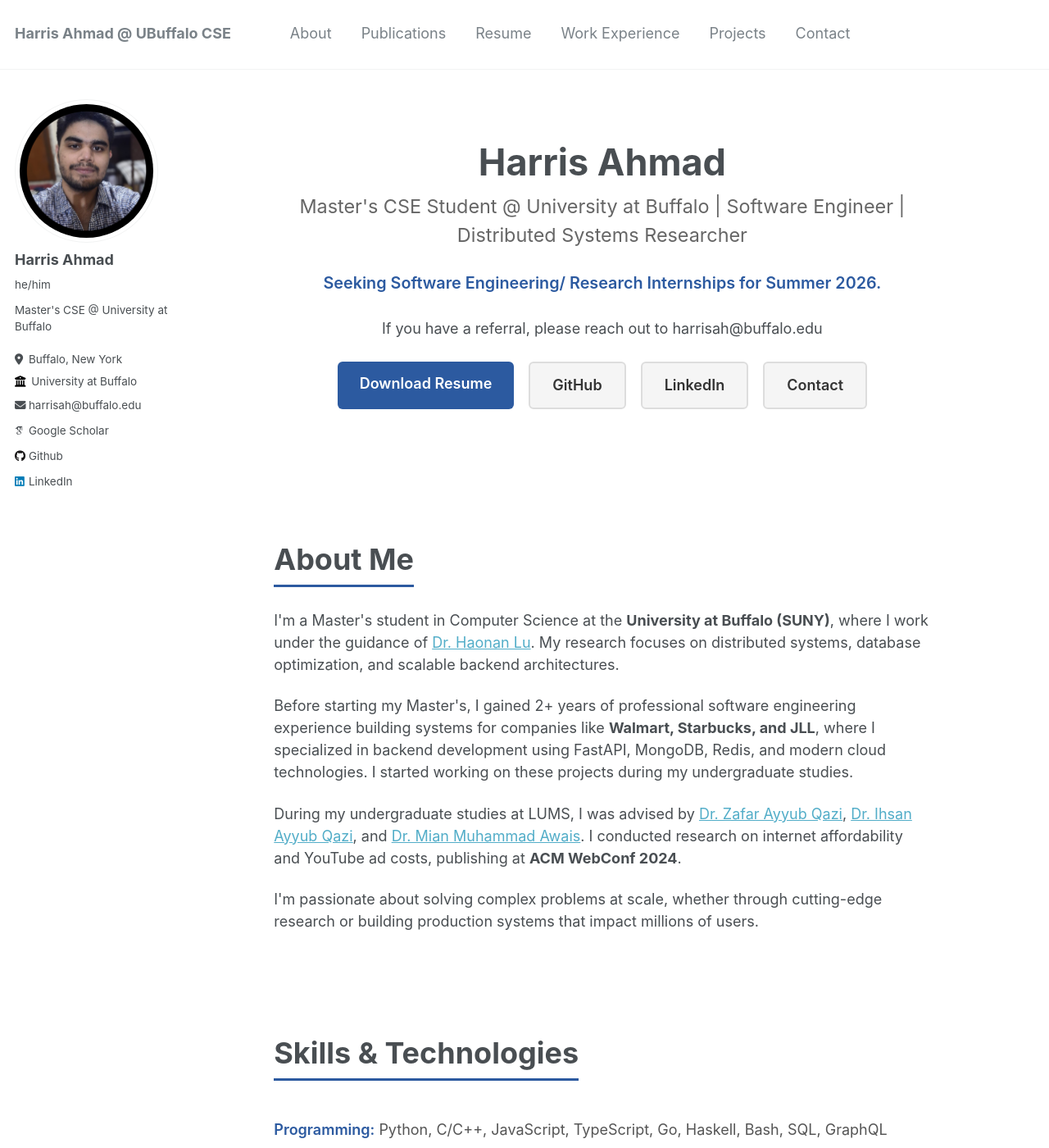
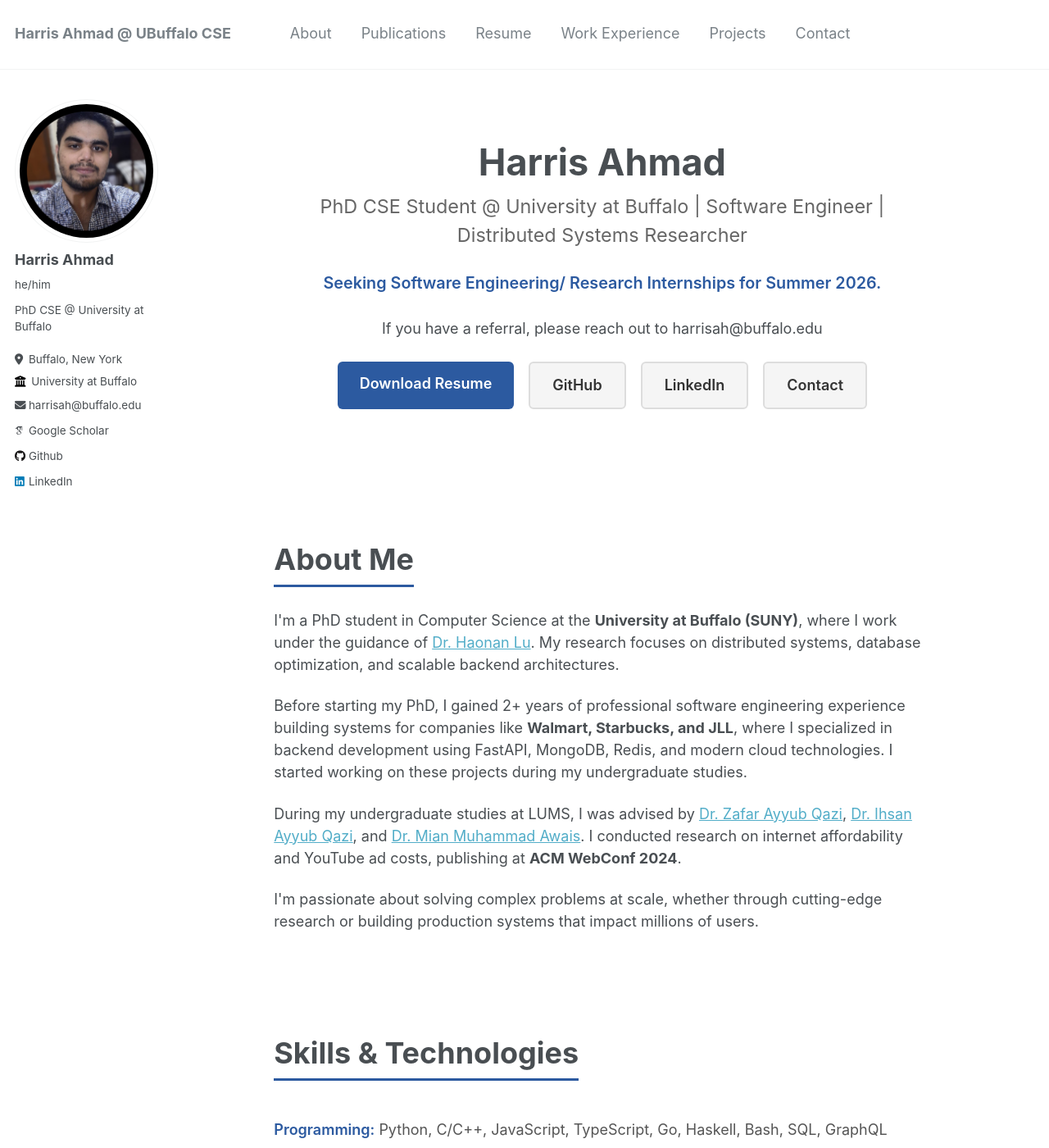
Before and after one commit to harris-ahmad/harris-ahmad.github.io, a Jekyll site: the page built from _pages/about.md, in a window 1280 px wide and 1400 px high. Shown: the whole window at 82% size. Built offline with Jekyll 4.4.1, drawn with Linux system fonts in a browser that asks for light colours; some web fonts are replaced.

Commit message:
feat: changed master's to phd

```diff
--- a/_config.yml
+++ b/_config.yml
@@ -11,7 +11,7 @@ locale                   : "en-US"
 title                    : "Harris Ahmad @ UBuffalo CSE"
 title_separator          : "-"
 name                     : &name "Harris Ahmad"
-description              : &description "Master's CSE @ University at Buffalo | Software Engineer | Distributed Systems Researcher"
+description              : &description "PhD CSE @ University at Buffalo | Software Engineer | Distributed Systems Researcher"
 url                      : https://harris-ahmad.github.io
 baseurl                  : ""
 repository               : "harris-ahmad/harris-ahmad.github.io"
@@ -24,7 +24,7 @@ author:
   avatar           : "profile-pic.png"
   name             : "Harris Ahmad"
   pronouns         : "he/him" # example: "she/her"
-  bio              : "Master's CSE @ University at Buffalo"
+  bio              : "PhD CSE @ University at Buffalo"
   location         : "Buffalo, New York"
   employer         : "University at Buffalo"
   uri              : # URL
--- a/_pages/about.md
+++ b/_pages/about.md
@@ -1,15 +1,15 @@
 ---
 permalink: /
 title: ""
-excerpt: "Master's Student at University at Buffalo specializing in Distributed Systems and Database Optimization. Seeking Software Engineering/ Research Internships for Summer 2026."
-description: "Harris Ahmad is a Master's student at University at Buffalo researching distributed systems and database optimization. Experienced software engineer seeking SWE research internships for Summer 2026. Skilled in Python, C++, Go, React, and cloud technologies."
+excerpt: "PhD Student at University at Buffalo specializing in Distributed Systems and Database Optimization. Seeking Software Engineering/ Research Internships for Summer 2026."
+description: "Harris Ahmad is a PhD student at University at Buffalo researching distributed systems and database optimization. Experienced software engineer seeking SWE research internships for Summer 2026. Skilled in Python, C++, Go, React, and cloud technologies."
 author_profile: true
 redirect_from:
   - /about/
   - /about.html
 header:
   og_image: /images/profile-pic.png
-keywords: "Harris Ahmad, Master's student, software engineer, distributed systems, database optimization, University at Buffalo, UBuffalo, research internship, summer 2026, Python developer, React developer, machine learning, computer science"
+keywords: "Harris Ahmad, PhD student, software engineer, distributed systems, database optimization, University at Buffalo, UBuffalo, research internship, summer 2026, Python developer, React developer, machine learning, computer science"
 ---
 
 <style>
@@ -252,7 +252,7 @@ keywords: "Harris Ahmad, Master's student, software engineer, distributed system
 <!-- Hero Section -->
 <div class="hero-section">
   <h1>Harris Ahmad</h1>
-  <p class="tagline">Master's CSE Student @ University at Buffalo | Software Engineer | Distributed Systems Researcher</p>
+  <p class="tagline">PhD CSE Student @ University at Buffalo | Software Engineer | Distributed Systems Researcher</p>
   <p style="font-size: 1.1rem; color: #2c5aa0; font-weight: 600; margin-top: 0.5rem;">Seeking Software Engineering/ Research Internships for Summer 2026.</p><p>If you have a referral, please
   reach out to harrisah@buffalo.edu</p>
 
@@ -267,9 +267,9 @@ keywords: "Harris Ahmad, Master's student, software engineer, distributed system
 <!-- About Section -->
 <div class="section" id="about">
   <h2>About Me</h2>
-  <p>I'm a Master's student in Computer Science at the <strong>University at Buffalo (SUNY)</strong>, where I work under the guidance of <a href="https://sites.google.com/view/haonanlu/home" target="_blank">Dr. Haonan Lu</a>. My research focuses on distributed systems, database optimization, and scalable backend architectures.</p>
+  <p>I'm a PhD student in Computer Science at the <strong>University at Buffalo (SUNY)</strong>, where I work under the guidance of <a href="https://sites.google.com/view/haonanlu/home" target="_blank">Dr. Haonan Lu</a>. My research focuses on distributed systems, database optimization, and scalable backend architectures.</p>
 
-  <p>Before starting my Master's, I gained 2+ years of professional software engineering experience building systems for companies like <strong>Walmart, Starbucks, and JLL</strong>, where I specialized in backend development using FastAPI, MongoDB, Redis, and modern cloud technologies. I started working on these projects during my undergraduate studies.</p>
+  <p>Before starting my PhD, I gained 2+ years of professional software engineering experience building systems for companies like <strong>Walmart, Starbucks, and JLL</strong>, where I specialized in backend development using FastAPI, MongoDB, Redis, and modern cloud technologies. I started working on these projects during my undergraduate studies.</p>
 
   <p>During my undergraduate studies at LUMS, I was advised by <a href="https://web.lums.edu.pk/~zafar/" target="_blank">Dr. Zafar Ayyub Qazi</a>, <a href="https://www.ihsanqazi.com/" target="_blank">Dr. Ihsan Ayyub Qazi</a>, and <a href="https://lums.edu.pk/lums_employee/516" target="_blank">Dr. Mian Muhammad Awais</a>. I conducted research on internet affordability and YouTube ad costs, publishing at <strong>ACM WebConf 2024</strong>.</p>
 
```
